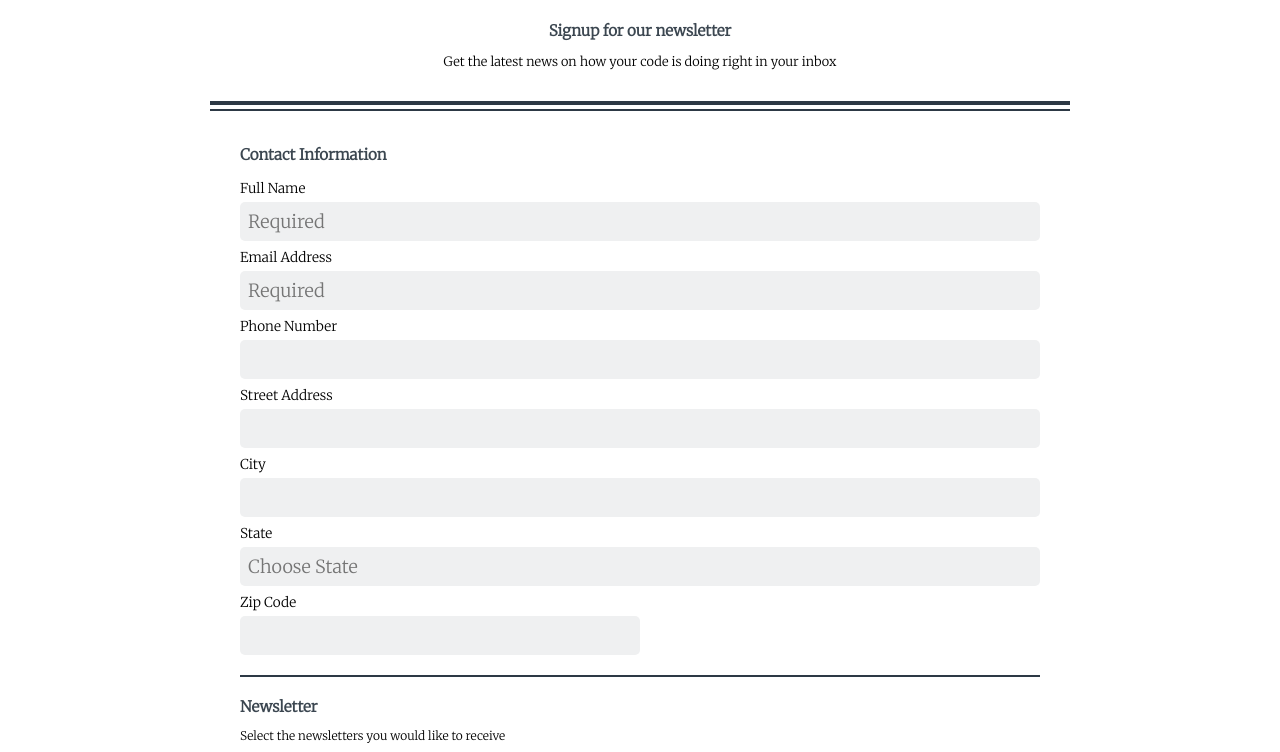
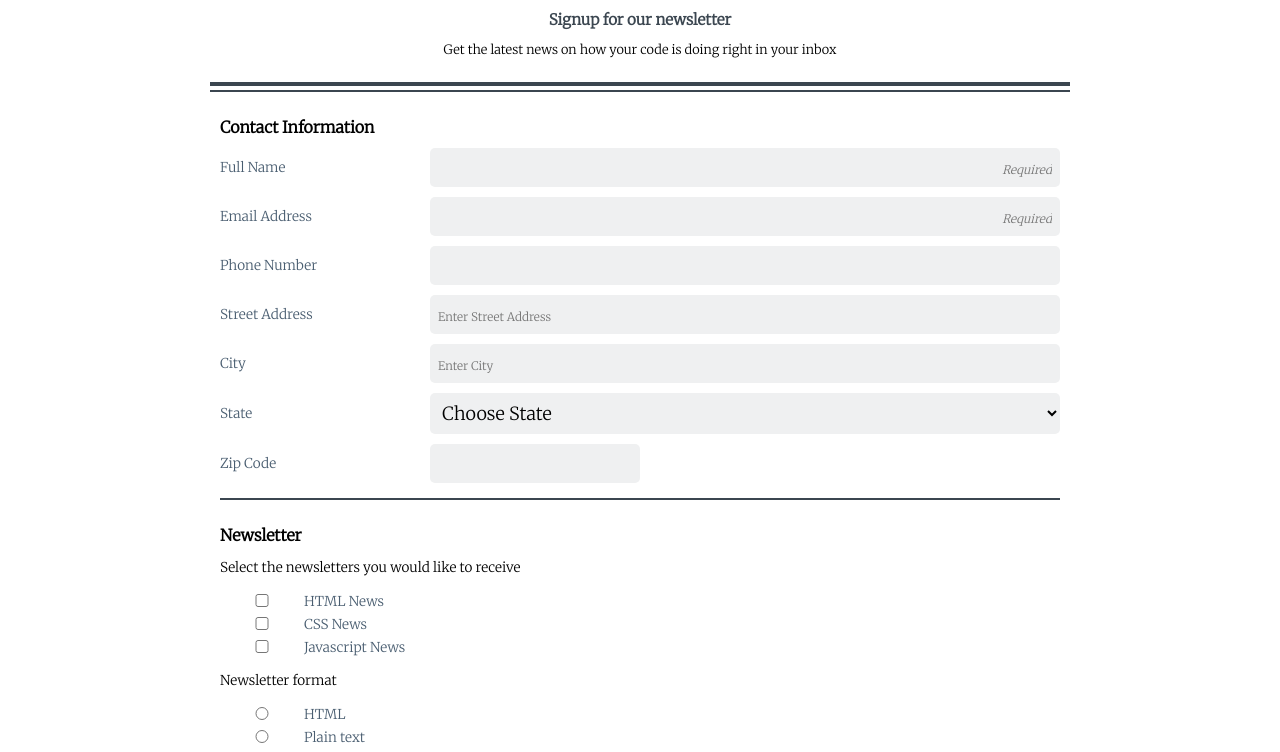
Before and after one commit to webdevotter/responsive-newsletter-subscription-form, a plain HTML site: page index.html in a window 1280 px wide. Shown: the part 71-823 px from the top of the page. Drawn offline with Linux system fonts and the light colour scheme.

Commit message:
required, placeholders, header

```diff
--- a/index.html
+++ b/index.html
@@ -8,18 +8,15 @@
     <link href="https://fonts.googleapis.com/css2?family=Merriweather:wght@300&family=Quicksand:wght@400;700&family=Work+Sans:ital,wght@0,300;0,700;1,300&display=swap" rel="stylesheet">
     <link rel="stylesheet" href="style.css">
 </head>
+
 <body>
+    <span id="logo-text">The Code Review </span>
     <header>
-        <div id="logo">
-            <div class="container">
-                <span id="logo-text">The Code Review </span>
-            </div>
-        </div>
         <nav class="container">
-            <ul class="nav-flex">
+            <div class="nav-flex">
                 <h2><strong>Signup for our newsletter</strong></h2>
                 <p>Get the latest news on how your code is doing right in your inbox</p>
-            </ul>
+            </div>
         </nav>
     </header>
 
@@ -27,67 +24,90 @@
     <main class="container">
 
             <form>
-                <fieldset>
 
-                    <h2><strong>Contact Information</strong></h2>
+                <fieldset class="fieldset-one">
 
-                    <label for="name">Full Name</label>
-                    <input type="text" id="name" name="full-name" placeholder="Required">
+                    <legend id="contact_information">Contact Information</legend>
 
+                            <div class="flex-pair-1">
+                                <label for="user-name">Full Name</label>
+                                <input type="text" id="user-name" name="full-name" placeholder="Required" required>
+                            </div>
+
+                            <div class="flex-pair-1">
                                 <label for="email">Email Address</label>
-                    <input type="email" id="email" name="user-email" placeholder="Required">
+                                <input type="email" id="email" name="user-email" placeholder="Required" required>
+                            </div>
 
+                            <div class="flex-pair-1">
                                 <label for="phone">Phone Number</label>
                                 <input type="tel" id="phone" name="user-phone">
+                            </div>
 
+                            <div class="flex-pair-1">
                                 <label for="address1">Street Address</label>
-                    <input type="text" id="address1" name="user-address1">
+                                <input type="text" id="address1" name="user-address1" placeholder="Enter Street Address">
+                            </div>
 
+                            <div class="flex-pair-1">
                                 <label for="address2">City</label>
-                    <input type="text" id="address2" name="user-address2">
+                                <input type="text" id="address2" name="user-address2" placeholder="Enter City">
+                            </div>
 
+                            <div class="flex-pair-1">
                                 <label for="state">State</label>
-                    <input type="text" id="state" name="user-state" placeholder="Choose State">
+                                <select id="state" name="user-state">
+                                <optgroup label="States">
+                                    <option value="choose_state">Choose State</option>
+                                </optgroup>
+                                </select>
+                            </div>
 
+                            <div class="flex-pair-1">
                                 <label for="zip">Zip Code</label>
                                 <input type="text" id="zip" name="user-zip">
+                            </div>
 
 
+                </fieldset>
 
-                    <h2 id="newsletter"><strong>Newsletter</strong></h2>
+                <fieldset class="fieldset-two">
+
+                    <legend id="newsletter">Newsletter</legend>
 
                     <p class="hint">Select the newsletters you would like to receive</p>
 
-                    <input type="checkbox" id="html_news" name="html">
-                    <label for="html_news">HTML News</label>
+                    <div class="flex-pair-2">
+                        <input type="checkbox" id="html_news" name="html"><label for="html_news">HTML News</label>
+                    </div>
 
-                    <input type="checkbox" id="css_news" name="css">
-                    <label for="css_news">CSS News</label>
+                    <div class="flex-pair-2">
+                        <input type="checkbox" id="css_news" name="css"><label for="css_news">CSS News</label>
+                    </div>
 
-                    <input type="checkbox" id="javascript_news" name="javascript">
-                    <label for="javascript_news">Javascript News</label>
-
+                    <div class="flex-pair-2">
+                        <input type="checkbox" id="javascript_news" name="javascript"><label for="javascript_news">Javascript News</label>
+                    </div>
 
                     <p class="hint">Newsletter format</p>
 
-                    <input type="radio" id="format_choice_1" name="format" value="html">
-                    <label for="format_choice_1">HTML</label>
+                    <div class="flex-pair-2">
+                        <input type="radio" id="format_choice_1" name="format" value="html"><label for="format_choice_1">HTML</label>
+                    </div>
 
-                    <input type="radio" id="format_choice_2" name="format" value="plain_text">
-                    <label for="format_choice_2">Plain text</label>
+                    <div class="flex-pair-2">
+                        <input type="radio" id="format_choice_2" name="format" value="plain_text"><label for="format_choice_2">Plain text</label>
+                    </div>
 
                     <p class="hint">Other topics you'd like to hear about</p>
 
                     <label for="comments"></label>
-                    <textarea id="comments" name="text_area"></textarea>
+                    <textarea id="comments" name="text_area" placeholder="Comments..."></textarea>
 
                     <label class="button"></label><br>
                     <button type="submit">Sign Up</button>
 
-
                     <p class="hint" id="copyright"><em>Copyright The Code Review</em></p>
-
-
 
                 </fieldset>
             </form>
--- a/style.css
+++ b/style.css
@@ -1,52 +1,90 @@
 * {
     box-sizing: border-box;
+
 }
 body {
     font-family: 'Merriweather', serif;
+    margin: 0px;
 }
-.container {
+header,
+main {
+    padding-left: 8px;
+    padding-right: 8px;
+}
+nav .container, .container {
     max-width: 860px;
     margin: 0 auto;
-    padding: 1rem;
-}
-ul {
-    padding: 0;
 }
 h2 {
     font-size: .95em;
+    color: #3B4650
 }
+.fieldset-two .flex-pair-2 {
+    display: flex;
+}
+.fieldset-two input {
+    flex-basis: 10%;
+}
+.fieldset-two label {
+    margin-top: 4px;
+}
+.fieldset-two input:focus {
+    outline: none;
+}
+:required {
+    text-align: right;
+    min-height: 39px;
+    justify-content: center;
+    font-style: italic;
+}
+ ::placeholder {
+    font-size: .65em;
+    min-height: 39px;
+    justify-content: center;
+}
+
 p {
     font-size: .75em;
 }
-label {
-    color: 55687A;
+
+.hint {
+    font-size: .85em;
 }
-input[type="radio"]:checked {
-    background-color: #489FF9;
-  }
 input:focus, textarea:focus {
     outline: 2px solid #46698B;
+    transition: .50s ease-in-out;
 }
+
 nav.container p {
     font-size: .80em;
 }
+div.nav-flex {
+    border-bottom: 2px solid #3b4650;
+}
+div.nav-flex p {
+    border-bottom: 4px solid #3b4650;
+    margin-bottom: 4px;
+    padding-bottom: 25px;
+}
+
 fieldset {
     border: none;
 }
-nav.container {
-    border-bottom: 4px solid #2D3945;
+fieldset.fieldset-one {
+    border-bottom: 2px solid #3b4650;
+    padding-left: 0px;
+    padding-right: 0px;
+    margin-top: 25px;
 }
-main.container {
-    border-top: 2px solid #2D3945;
-    margin-top: 4px;
+fieldset.fieldset-two,
+legend #newsletter {
+    margin-top: 25px;
+    padding: 0px;
 }
-#zip {
-    margin-bottom: 20px;
-}
-#newsletter {
-    border-top: 2px solid #2D3945;
-    padding-top: 20px;
-    margin-top: 0px;
+
+legend {
+    font-weight: bold;
+    padding: 0px;
 }
 header, #copyright {
     text-align: center;
@@ -54,29 +92,32 @@ header, #copyright {
 #logo-text {
     text-transform: uppercase;
     color: white;
+    background-color: #2D3945;
+    padding: 24px;
+    text-align: center;
+    display: block;
+
 }
-#logo .container {
-    background-color: #2D3945;
-    max-width: 100%;
- }
-.required {
-    font-size: .65em;
-    text-align: right;
-}
+/* span {
+    display: block;
+    margin-top: -8px;
+    margin-left: -8px;
+    margin-right: -8px;
+} */
+
 #copyright {
     font-size: .75em;
     color: #B1B5B9
 }
-h2 {
-    color: #3B4650
-}
+
 label {
     font-size: .85em;
+    color: rgb(73, 93, 112);
 }
 #zip {
     max-width: 50%;
 }
-input, textarea {
+input, textarea, select {
     background-color: #EFF0F1;
     border: none;
     border-radius: 5px;
@@ -88,10 +129,11 @@ input, textarea {
     color: black;
     font-family: 'Merriweather', serif;
 }
+
 textarea {
     height: 100px;
     max-width: 100%;
-}
+   }
 button {
     width: 100%;
     padding: 12px 0;
@@ -104,3 +146,26 @@ button {
     display: block;
     cursor: pointer;
 }
+
+@media screen and (min-width: 768px) {
+    #zip {
+        max-width: 25%;
+    }
+    .fieldset-one .flex-pair-1 {
+        display: flex;
+        flex-flow: column;
+     }
+     .fieldset-one .flex-pair-1 {
+         flex-direction: row;
+     }
+     .fieldset-one input,
+     .fieldset-one select {
+         flex-grow: 1;
+         flex-basis: 75%;
+     }
+     .fieldset-one label {
+        flex-basis: 25%;
+        margin: auto 0;
+     }
+
+}
```
Lines whose indentation alone changed are shown as unchanged.
